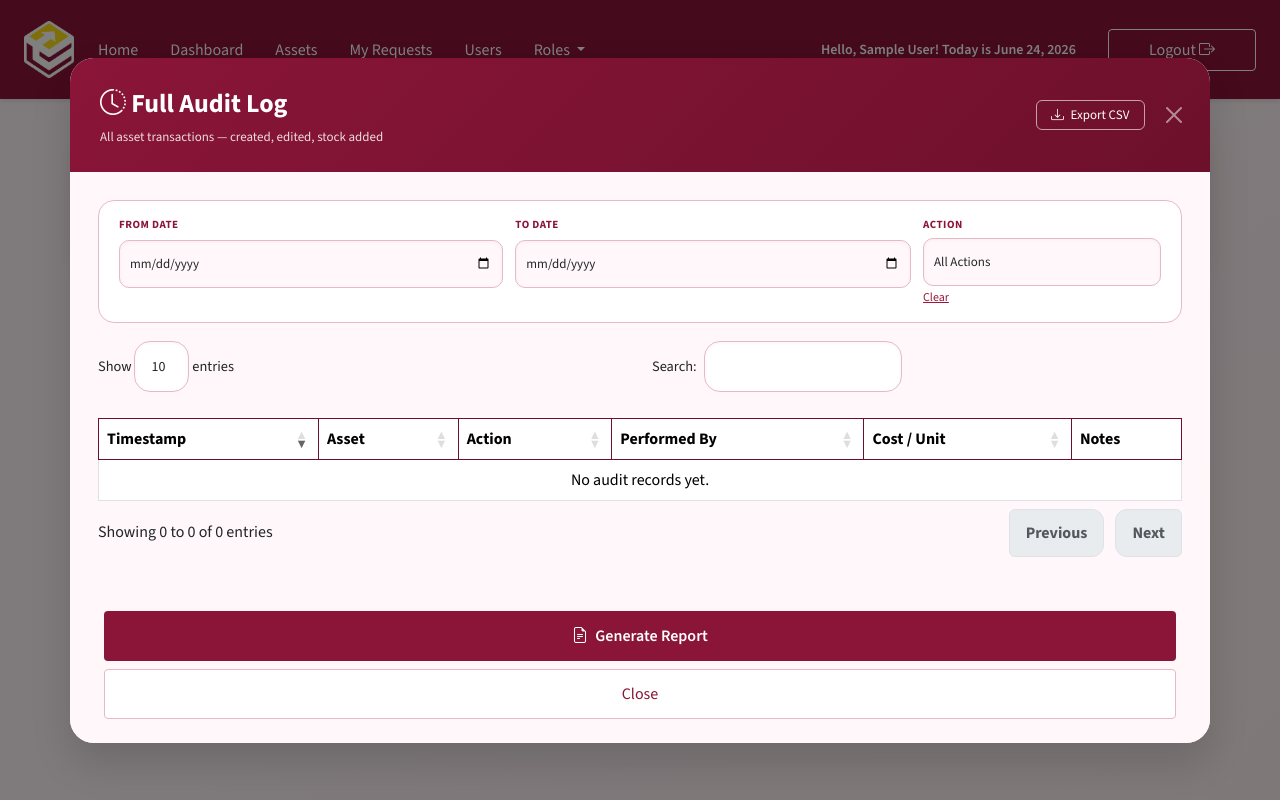
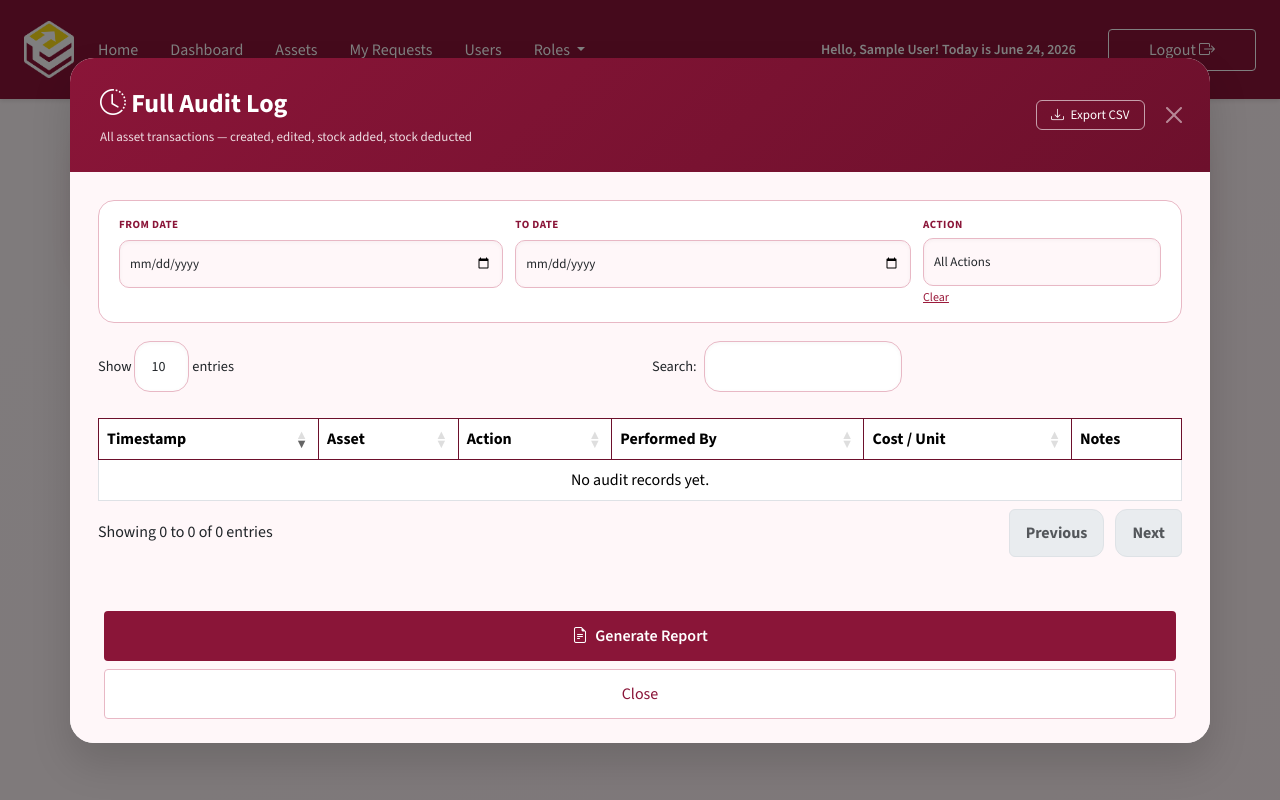
Before and after one commit to ryuzaki29/ASSET, a Django app: page /assets/list/ in a window 1280 px wide, after a click on "Audit Log". Run offline with Django 5.2, Linux system fonts and the light colour scheme; the visitor is signed in with stand-in values (Sample User, id 1); data comes from the database, SQL or seed files in the repository; data that the repository does not hold is empty; some libraries are stand-ins or nearby versions.

Commit message:
Stock Deducted
Stock Deducted

```diff
--- a/assets/templates/assets/order_list.html
+++ b/assets/templates/assets/order_list.html
@@ -376,9 +376,10 @@
         text-transform: uppercase;
         letter-spacing: 0.4px;
     }
-    .audit-created { background: #dcfce7; color: #166534; }
-    .audit-edited  { background: #fef3c7; color: #92400e; }
-    .audit-stock   { background: #dbeafe; color: #1e40af; }
+    .audit-created  { background: #dcfce7; color: #166534; }
+    .audit-edited   { background: #fef3c7; color: #92400e; }
+    .audit-stock    { background: #dbeafe; color: #1e40af; }
+    .audit-deducted { background: #fee2e2; color: #991b1b; }
 
     #auditLogModal .modal-content { border-radius: 24px; overflow: hidden; border: none; box-shadow: 0 20px 40px rgba(0,0,0,0.14); }
     #auditLogModal .modal-header  { background: linear-gradient(135deg, #8a1538, #6d102c); color: white; border-bottom: none; padding: 26px 30px; }
@@ -964,7 +965,7 @@ document.addEventListener('DOMContentLoaded', function () {
                     <h5 class="modal-title" id="auditLogModalLabel">
                         <i class="bi bi-clock-history"></i> Full Audit Log
                     </h5>
-                    <div style="font-size:13px; opacity:0.85; margin-top:4px;">All asset transactions — created, edited, stock added</div>
+                    <div style="font-size:13px; opacity:0.85; margin-top:4px;">All asset transactions — created, edited, stock added, stock deducted</div>
                 </div>
                 <div class="d-flex align-items-center gap-3 ms-auto">
                     <button type="button" id="auditExportBtn" style="background:none; border:1px solid rgba(255,255,255,0.6); color:#fff; border-radius:6px; padding:4px 12px; font-size:13px; cursor:pointer;">
@@ -1007,6 +1008,9 @@ document.addEventListener('DOMContentLoaded', function () {
                                             <label style="display:flex; align-items:center; gap:10px; padding:8px 14px; cursor:pointer; font-size:13px; white-space:nowrap; user-select:none;">
                                                 <input type="checkbox" class="audit-action-cb" value="Stock Added" style="width:15px; height:15px; cursor:pointer; accent-color:#8a1538;"> Stock Added
                                             </label>
+                                            <label style="display:flex; align-items:center; gap:10px; padding:8px 14px; cursor:pointer; font-size:13px; white-space:nowrap; user-select:none;">
+                                                <input type="checkbox" class="audit-action-cb" value="Stock Deducted" style="width:15px; height:15px; cursor:pointer; accent-color:#8a1538;"> Stock Deducted
+                                            </label>
                                         </div>
                                     </div>
                                     <button type="button" id="auditFilterClear" style="background:none; border:none; padding:2px 0 0; font-size:12px; color:#9b1a3b; cursor:pointer; text-decoration:underline; display:block; text-align:left;">Clear</button>
@@ -1036,6 +1040,7 @@ document.addEventListener('DOMContentLoaded', function () {
                                 <span class="audit-badge
                                     {% if log.action == 'Created' %}audit-created
                                     {% elif log.action == 'Edited' %}audit-edited
+                                    {% elif log.action == 'Stock Deducted' %}audit-deducted
                                     {% else %}audit-stock{% endif %}">
                                     {{ log.action }}
                                 </span>
@@ -1075,7 +1080,7 @@ document.addEventListener('DOMContentLoaded', function () {
                 <!-- Header -->
                 <div class="text-center mb-3">
                     <div style="font-size:22px; font-weight:800; letter-spacing:1px;">ASSET MANAGEMENT SYSTEM</div>
-                    <div style="font-size:13px; color:#555;">Asset Transactions — Created, Edited, Stock Added</div>
+                    <div style="font-size:13px; color:#555;">Asset Transactions — Created, Edited, Stock Added, Stock Deducted</div>
                     <div style="border-top:3px solid #8a1538; border-bottom:1px solid #8a1538; margin:8px 0; padding:4px 0; font-size:15px; font-weight:700; letter-spacing:1px;">
                         ASSET TRANSACTION REPORT
                     </div>
--- a/assets/views.py
+++ b/assets/views.py
@@ -556,6 +556,18 @@ def request_approve(request, request_id):
             it.approved_quantity = decrement
             it.save()
 
+            AssetLog.objects.create(
+                asset=asset,
+                action=AssetLog.ACTION_DEDUCTED,
+                performed_by=request.user,
+                notes=(
+                    f"Deducted {decrement} unit(s) for Request #{ar.id}"
+                    f" by {ar.requestor_name}"
+                    + (f" ({ar.requestor_group})" if ar.requestor_group else "")
+                    + f". Remaining stock: {asset.quantity}."
+                ),
+            )
+
         ar.status = AssetRequest.APPROVED
         ar.save()
 
```
Also changed, not shown: assets/models.py (+4 -3 lines).
